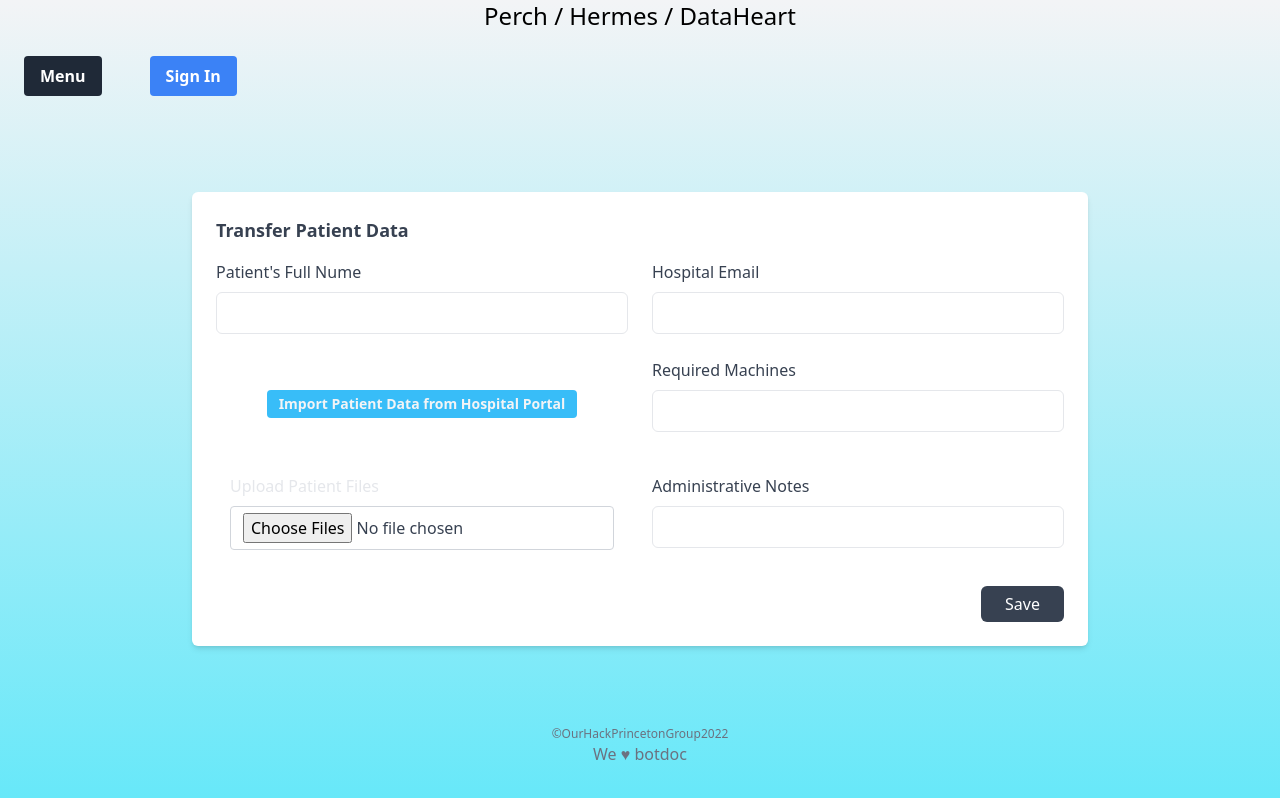
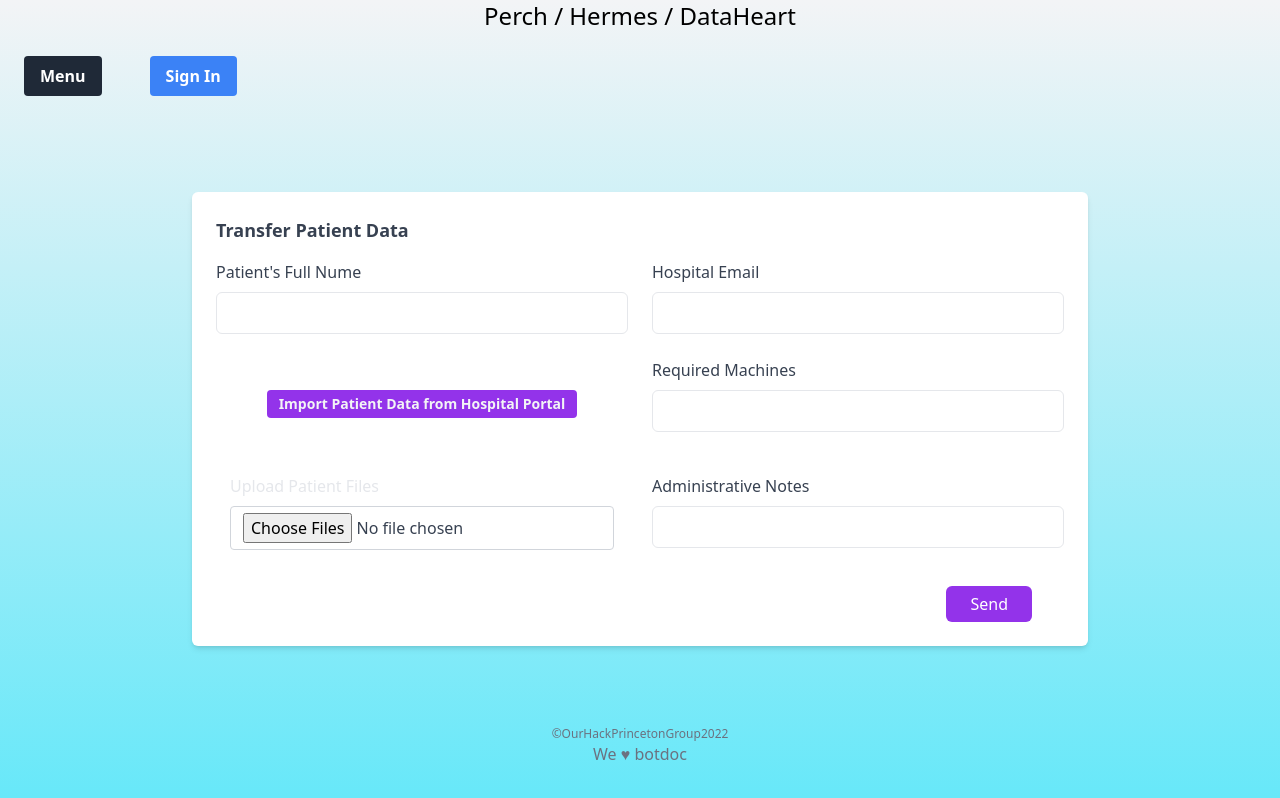
Before and after one commit to AdamFarid453/HackPrinceton, a React (Create React App) app in the folder healthapp/: page /dashboard in a window 1280 px wide. Built offline with nearby package versions, Linux system fonts and the light colour scheme.

Commit message:
fixed ui for dashboard

```diff
--- a/healthapp/src/Dashboard.js
+++ b/healthapp/src/Dashboard.js
@@ -21,7 +21,7 @@ const Dashboard = () => {
 
                 <div>
                 <div class="flex items-center justify-center mt-8 mb-8">
-                <a class="px-3 py-1 text-sm font-bold text-gray-100 transition-colors duration-200 transform bg-sky-400 rounded cursor-pointer hover:bg-sky-400">Import Patient Data from Hospital Portal</a>
+                <a class="px-3 py-1 text-sm font-bold text-gray-100 transition-colors duration-200 transform bg-purple-600 rounded cursor-pointer hover:bg-purple-600">Import Patient Data from Hospital Portal</a>
                 </div>
                 </div>
 
@@ -63,8 +63,8 @@ const Dashboard = () => {
                 </div>
             </div>
 
-            <div class="flex justify-end mt-6">
-                <button class="px-6 py-2 leading-5 text-white transition-colors duration-200 transform bg-gray-700 rounded-md hover:bg-gray-600 focus:outline-none focus:bg-gray-600">Save</button>
+            <div class="flex justify-end mt-6 mr-8">
+                <button class="px-6 py-2 leading-5 text-white transition-colors duration-200 transform bg-purple-600 rounded-md hover:bg-purple-600 focus:outline-none focus:bg-purple-600">Send</button>
             </div>
         </form>
     </section>
```
